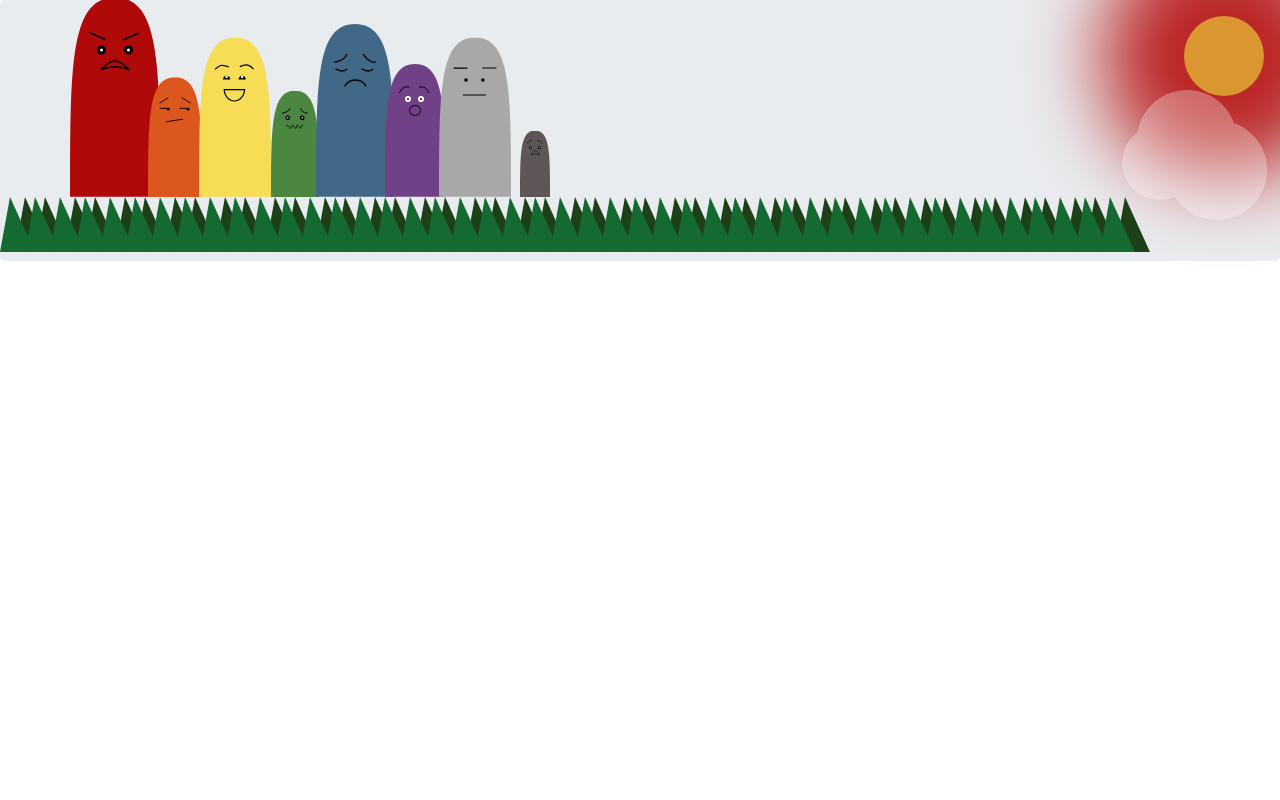
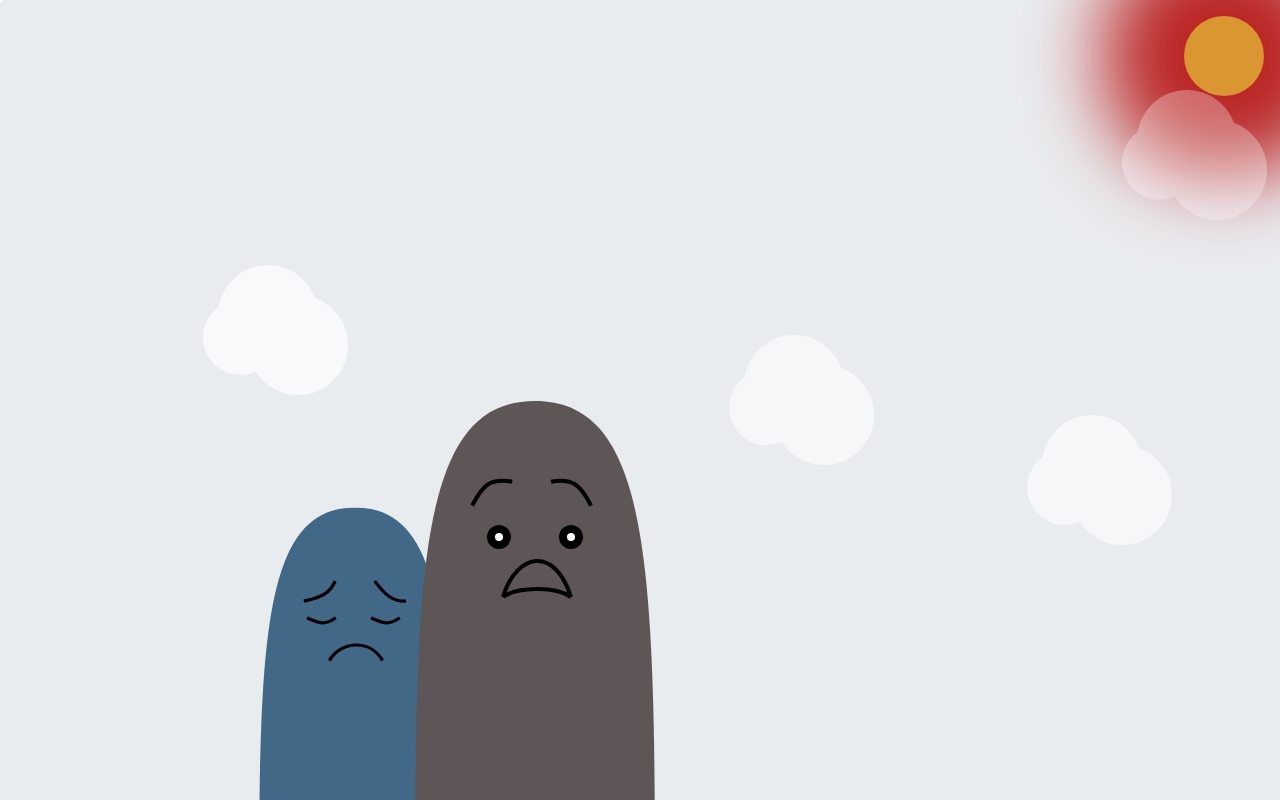
Before and after one commit to ryanefendy95/EmotiBoo, an Angular app: page / in a window 1280 px wide. Shown: the top 800 px of the page. Built offline with nearby package versions, Linux system fonts and the light colour scheme.

Commit message:
FEAT: complete emoticons :white_check_mark::white_check_mark::white_check_mark:

```diff
--- a/src/app/home/home.component.html
+++ b/src/app/home/home.component.html
@@ -1,30 +1,14 @@
-<div class="jumbotron">
+<div class="jumbotron" style="padding: 50rem 2rem;">
     <div class="container">
         <div class="row no-gutters">
-          <!-- <div class="col"> -->
-            <img src="../../assets/Anger.svg" style="transform: scale(1.5); transform-origin: bottom;">
-          <!-- </div> -->
-          <!-- <div class="col"> -->
-            <img src="../../assets/Contempt.svg" style="transform: scale(0.9); transform-origin: bottom;">
-          <!-- </div> -->
-          <!-- <div class="col"> -->
-              <img src="../../assets/Happy.svg" style="transform: scale(1.2); transform-origin: bottom;">
-          <!-- </div> -->
-          <!-- <div class="col"> -->
-              <img src="../../assets/Disgust.svg" style="transform: scale(0.8); transform-origin: bottom;">
-          <!-- </div> -->
-          <!-- <div class="col"> -->
-              <img src="../../assets/Sad.svg" style="transform: scale(1.3); transform-origin: bottom;">
-          <!-- </div> -->
-          <!-- <div class="col"> -->
-              <img src="../../assets/Surprised.svg" style="transform: scale(1.0); transform-origin: bottom;">
-          <!-- </div> -->
-          <!-- <div class="col"> -->
-              <img src="../../assets/Neutral.svg" style="transform: scale(1.2); transform-origin: bottom;">
-          <!-- </div> -->
-          <!-- <div class="col"> -->
-              <img src="../../assets/Fear.svg" style="transform: scale(0.5); transform-origin: bottom;">
-          <!-- </div> -->
+            <img src="../../assets/Anger.svg" [style.transform]="'scale(' + (finalEmotion.anger ? finalEmotion.anger : 0) + ')'" style="transform-origin: bottom;">
+            <img src="../../assets/Contempt.svg" [style.transform]="'scale(' + (finalEmotion.contempt ? finalEmotion.contempt : 0) + ')'" style="transform-origin: bottom;">
+            <img src="../../assets/Happy.svg" [style.transform]="'scale(' + (finalEmotion.happiness ? finalEmotion.happiness : 0) + ')'" style="transform-origin: bottom;">
+            <img src="../../assets/Disgust.svg" [style.transform]="'scale(' + (finalEmotion.disgust ? finalEmotion.disgust : 0) + ')'" style="transform-origin: bottom;">
+            <img src="../../assets/Sad.svg" [style.transform]="'scale(' + (finalEmotion.sadness ? finalEmotion.sadness : 0) + ')'" style="transform-origin: bottom;">
+            <img src="../../assets/Surprised.svg" [style.transform]="'scale(' + (finalEmotion.surprise ? finalEmotion.surprise : 0) + ')'" style="transform-origin: bottom;">
+            <img src="../../assets/Neutral.svg" [style.transform]="'scale(' + (finalEmotion.neutral ? finalEmotion.neutral : 0) + ')'" style="transform-origin: bottom;">
+            <img src="../../assets/Fear.svg" [style.transform]="'scale(' + (finalEmotion.fear ? finalEmotion.fear : 0) + ')'" style="transform-origin: bottom;">
         </div>
         <app-grass></app-grass>
         <!-- <div class="row no-gutters">
@@ -54,7 +38,7 @@
             </div>
           </div>
       </div> -->
-      <div>
-          <div class="grass"></div>
-      </div>
-</div>
+        <div>
+            <div class="grass"></div>
+        </div>
+    </div>
--- a/src/app/home/home.component.ts
+++ b/src/app/home/home.component.ts
@@ -1,15 +1,65 @@
-import { Component, OnInit } from '@angular/core';
+import { Component, OnInit } from '@angular/core'
+import { Emotion } from './emotion.model'
 
 @Component({
-  selector: 'app-home',
-  templateUrl: './home.component.html',
-  styleUrls: ['./home.component.css']
+    selector: 'app-home',
+    templateUrl: './home.component.html',
+    styleUrls: ['./home.component.css'],
 })
 export class HomeComponent implements OnInit {
+    public response: Emotion = {
+        anger: 0.02,
+        contempt: 0.04,
+        disgust: 0.04,
+        fear: 0.5,
+        happiness: 0,
+        neutral: 0,
+        sadness: 0.4,
+        surprise: 0,
+    }
+    private anger: number
+    private contempt: number
+    private disgust: number
+    private fear: number
+    private happiness: number
+    private neutral: number
+    private sadness: number
+    private surprise: number
+    public finalEmotion: Emotion
 
-  constructor() { }
+    constructor() {
+        this.anger = this.response.anger
+        this.contempt = this.response.contempt
+        this.disgust = this.response.disgust
+        this.fear = this.response.fear
+        this.happiness = this.response.happiness
+        this.neutral = this.response.neutral
+        this.sadness = this.response.sadness
+        this.surprise = this.response.surprise
+        const sum = [
+            this.anger,
+            this.contempt,
+            this.disgust,
+            this.fear,
+            this.happiness,
+            this.neutral,
+            this.sadness,
+            this.surprise,
+        ]
+        const avg = sum.reduce((total, amount) => total + amount) / sum.length
+        const final = sum.map(val => val / avg)
+        this.finalEmotion = {
+            anger: final[0],
+            contempt: final[1],
+            disgust: final[2],
+            fear: final[3],
+            happiness: final[4],
+            neutral: final[5],
+            sadness: final[6],
+            surprise: final[7],
+        }
+        debugger
+    }
 
-  ngOnInit() {
-  }
-
+    ngOnInit() {}
 }
```
Also changed, not shown: src/app/home/emotion.model.ts (added, +10 -0 lines).
